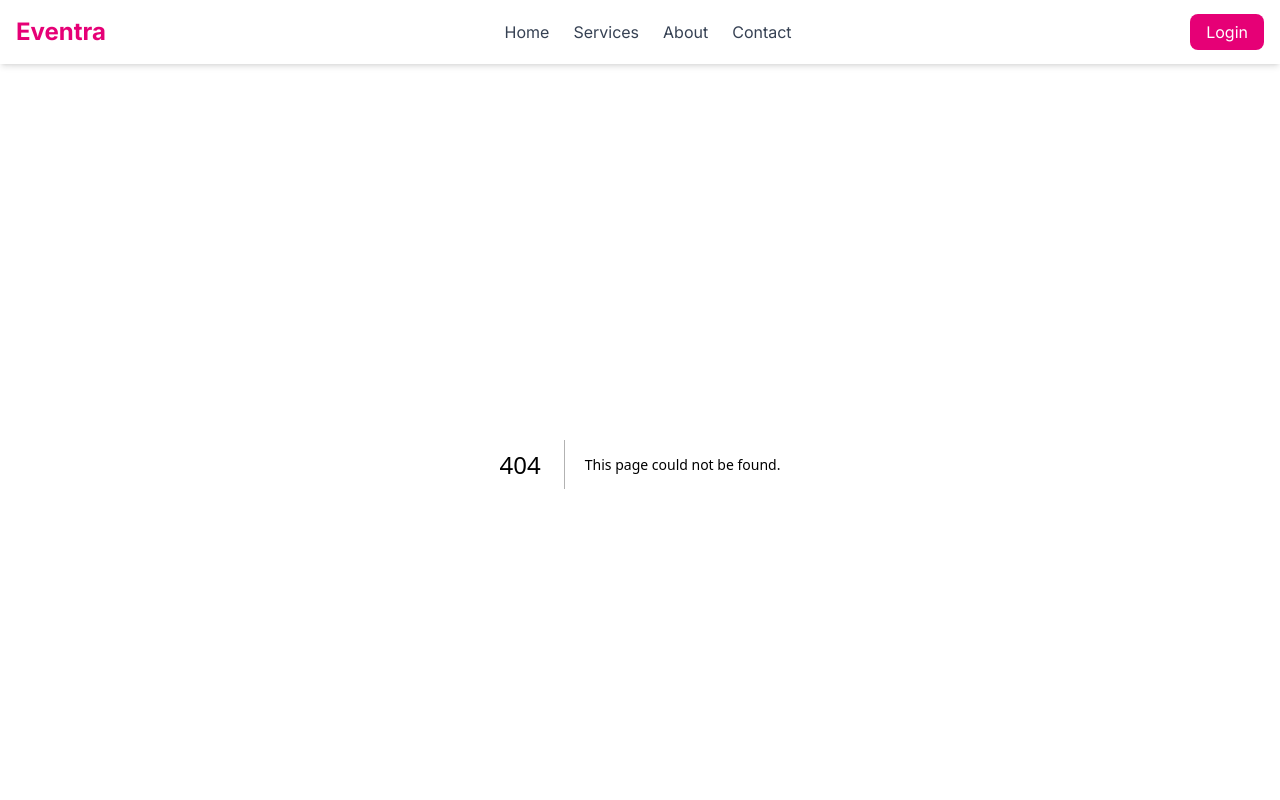
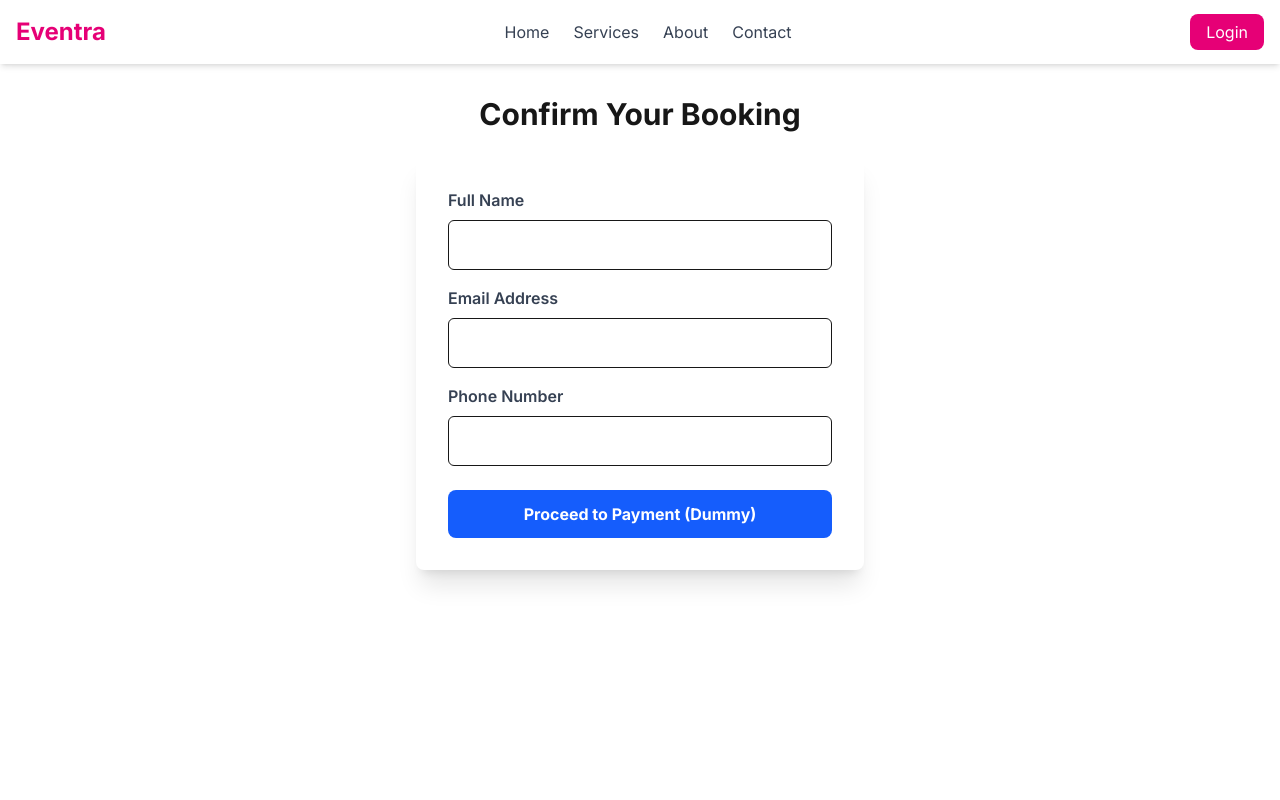
Before and after one commit to HarshChaturvedi27/Eventra, a Next.js app in the folder client/: page /checkout in a window 1280 px wide. Before the commit this address had no page. Shown: the top 800 px of the page. Built offline with nearby package versions, Linux system fonts and the light colour scheme.

Commit message:
created checkout page

```diff
--- /dev/null
+++ b/client/src/app/checkout/page.js
@@ -0,0 +1,24 @@
+export default function CheckoutPage() {
+  return (
+    <div className="container mx-auto p-8 max-w-lg">
+      <h1 className="text-3xl font-bold text-center mb-6">Confirm Your Booking</h1>
+      <form className="bg-white p-8 rounded-lg shadow-xl">
+        <div className="mb-4">
+          <label htmlFor="name" className="block text-gray-700 font-semibold mb-2">Full Name</label>
+          <input type="text" id="name" className="w-full p-3 border rounded-md focus:outline-none focus:ring-2 focus:ring-pink-400" required />
+        </div>
+        <div className="mb-4">
+          <label htmlFor="email" className="block text-gray-700 font-semibold mb-2">Email Address</label>
+          <input type="email" id="email" className="w-full p-3 border rounded-md focus:outline-none focus:ring-2 focus:ring-pink-400" required />
+        </div>
+        <div className="mb-6">
+          <label htmlFor="phone" className="block text-gray-700 font-semibold mb-2">Phone Number</label>
+          <input type="tel" id="phone" className="w-full p-3 border rounded-md focus:outline-none focus:ring-2 focus:ring-pink-400" required />
+        </div>
+        <button type="button" className="w-full bg-blue-600 text-white py-3 rounded-lg font-bold hover:bg-blue-700 transition-transform transform hover:scale-105">
+          Proceed to Payment (Dummy)
+        </button>
+      </form>
+    </div>
+  );
+}
```
